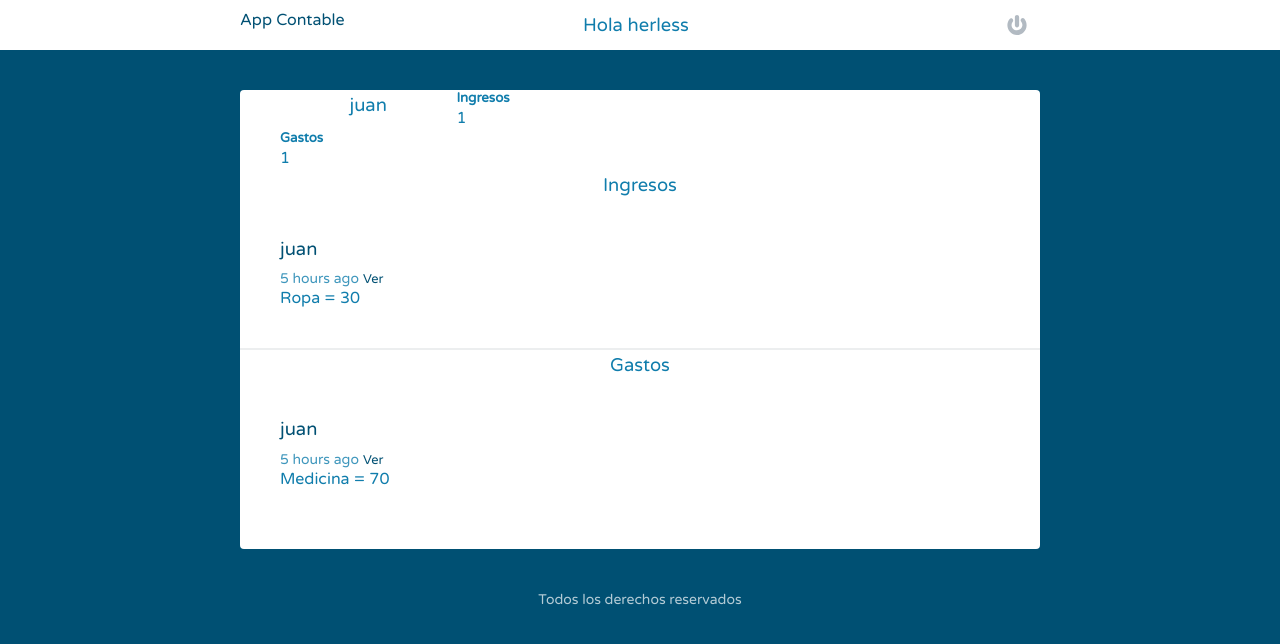
After one commit to juan4056/plataformas_gg, a Flask app: a page that uses AppContable/templates/layout.html in a window 1280 px wide. The commit adds this page. Shown: the top 644 px of the page. Run offline with Flask 2, Linux system fonts and the light colour scheme; a user stored in the database is signed in; data comes from the database, SQL or seed files in the repository; both versions use the stored data as it was after the commit.

Commit message:
Ultimos cambios

```diff
--- a/AppContable/models.py
+++ b/AppContable/models.py
@@ -19,6 +19,12 @@ class User(UserMixin, Model):
         order_by = ('-joined_at',)
 
     def get_ingresos(self):
+        return Ingreso.select().where(Ingreso.user == self)
+
+    def get_gastos(self):
+        return Gasto.select().where(Gasto.user == self)
+
+    def get_stream(self):
         return Ingreso.select().where(Ingreso.user == self)
 
 
@@ -47,7 +53,22 @@ class Ingreso(Model):
         database = DATABASE
         order_by = ('-joined_at',)
 
+
+class Gasto(Model):
+    user = ForeignKeyField(
+        User,
+        related_name='gastos',
+    )
+    timestamp = DateTimeField(default=datetime.datetime.now)
+    name = CharField(max_length=30)
+    content = DecimalField(decimal_places=2)
+
+    class Meta:
+        database = DATABASE
+        order_by = ('joined_at',)
+
+
 def initialize():
     DATABASE.connect()
-    DATABASE.create_tables([User, Ingreso], safe=True)
+    DATABASE.create_tables([User, Ingreso, Gasto], safe=True)
     DATABASE.close()
--- a/AppContable/server.py
+++ b/AppContable/server.py
@@ -1,4 +1,4 @@
-from flask import Flask, g, render_template, flash, url_for, redirect
+from flask import Flask, g, render_template, flash, url_for, redirect, abort
 from flask_bcrypt import check_password_hash
 from flask_login import LoginManager, login_user, login_required, current_user, logout_user
 
@@ -84,15 +84,22 @@ def ingreso():
     if form.validate_on_submit():
         models.Ingreso.create(user=g.user._get_current_object(),
                               name=form.name.data.strip(),
-                              content=form.content.data.strip())
+                              content=form.content.data)
         flash('Ingreso añadido', 'success')
         return redirect(url_for('home'))
     return render_template('ingreso.html', form=form)
 
 
-@app.route('/gasto')
-def gastos():
-    return render_template('Gastos.html')
+@app.route('/gasto', methods=('GET', 'POST'))
+def gasto():
+    form = forms.GastoForm()
+    if form.validate_on_submit():
+        models.Gasto.create(user=g.user._get_current_object(),
+                            name=form.name.data.strip(),
+                            content=form.content.data)
+        flash('Gasto añadido', 'success')
+        return redirect(url_for('home'))
+    return render_template('gasto.html', form=form)
 
 
 @app.route('/documento')
@@ -103,6 +110,31 @@ def documentos():
 @app.route('/')
 def index():
     return redirect(url_for('login'))
+
+
+@app.route('/stream')
+def stream():
+    ingresos = models.Ingreso.select().limit(100)
+    gastos = models.Gasto.select().limit(100)
+    return render_template('stream.html', ingresos=ingresos, gastos=gastos)
+
+
+@app.route('/resumen')
+@app.route('/resumen/<username>')
+def resumen(username=None):
+    template = 'stream.html'
+    if username and username != current_user.username:
+        user =  models.User.select().where(models.User.username**username).get()
+        ingresos = user.ingresos.limit(100)
+        gastos = user.gastos.limit(100)
+    else:
+        ingresos = current_user.get_ingresos().limit(100)
+        gastos = current_user.get_gastos().limit(100)
+        user = current_user
+    if username:
+        template = 'user_stream.html'
+    return render_template(template, ingresos=ingresos, gastos=gastos, user=user)
+
 
 
 @app.route('/home')
--- a/AppContable/templates/layout.html
+++ b/AppContable/templates/layout.html
@@ -18,7 +18,7 @@
 
             <div class="grid-33">
 
-              <a href="{{ url_for('index') }}" class="logo">App Contable</a>
+              <a href="{{ url_for('home') }}" class="logo">App Contable</a>
 
             </div>
 
--- /dev/null
+++ b/AppContable/templates/stream.html
@@ -0,0 +1,31 @@
+{% extends "layout.html" %}
+
+{% block content %}
+<h1>Ingresos</h1>
+{% for ingreso in ingresos %}
+    <article>
+        <h2>
+            <a href="{{ url_for('stream', username=ingreso.user.username) }}">{{ingreso.user.username}}</a>
+        </h2>
+        <i class="clock"></i><time data-time="{{ingreso.timestamp.timestamp()}}" class="distime" datetime="{{ ingreso.timestamp.strftime('%Y-%m-%d H:%M:%S') }}">{{ ingreso.timestamp.strftime('%Y-%m-%d H:%M:%S') }}</time>
+        <a href="#" class="view">Ver</a>
+        <div class="ingreso">
+            {{ ingreso.name }} = {{ ingreso. content }}
+        </div>
+    </article>
+{% endfor %}
+<h1>Gastos</h1>
+{% for gasto in gastos %}
+    <article>
+        <h2>
+            <a href="{{ url_for('stream', username=gasto.user.username) }}">{{gasto.user.username}}</a>
+        </h2>
+        <i class="clock"></i><time data-time="{{gasto.timestamp.timestamp()}}" class="distime" datetime="{{ gasto.timestamp.strftime('%Y-%m-%d H:%M:%S') }}">{{ gasto.timestamp.strftime('%Y-%m-%d H:%M:%S') }}</time>
+        <a href="#" class="view">Ver</a>
+        <div class="gasto">
+            {{ gasto.name }} = {{ gasto. content }}
+        </div>
+    </article>
+{% endfor %}
+
+{% endblock %}
--- /dev/null
+++ b/AppContable/templates/user_stream.html
@@ -0,0 +1,23 @@
+{% extends "stream.html" %}
+
+{% block content %}
+<div class="row">
+    <div class="grid-25">
+        <h1>{{ user.username }}</h1>
+    </div>
+    <div class="grid-50">
+        <div class="grid-33">
+            <h5>Ingresos</h5>
+            <p>{{ user.ingresos.count() }}</p>
+        </div>
+    </div>
+    <div class="grid-50">
+        <div class="grid-33">
+            <h5>Gastos</h5>
+            <p>{{ user.gastos.count() }}</p>
+        </div>
+    </div>
+</div>
+
+{{ super() }}
+{% endblock %}
```
Also changed, not shown: AppContable/forms.py (+8 -2 lines), AppContable/templates/gasto.html (added, +12 -0 lines), AppContable/templates/inicio.html (+3 -10 lines), AppContable/social.db.
